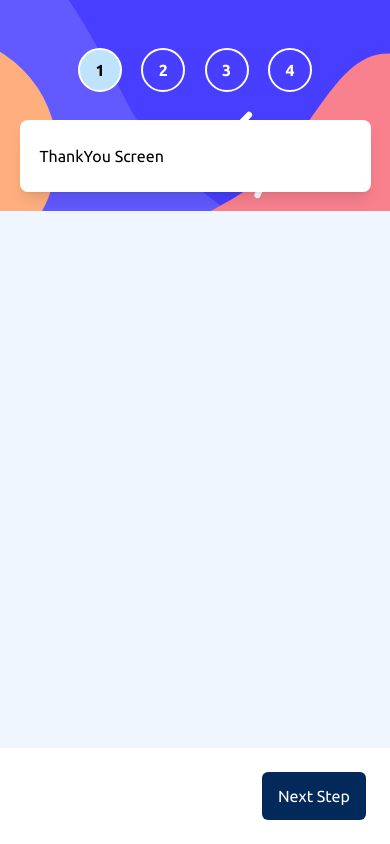
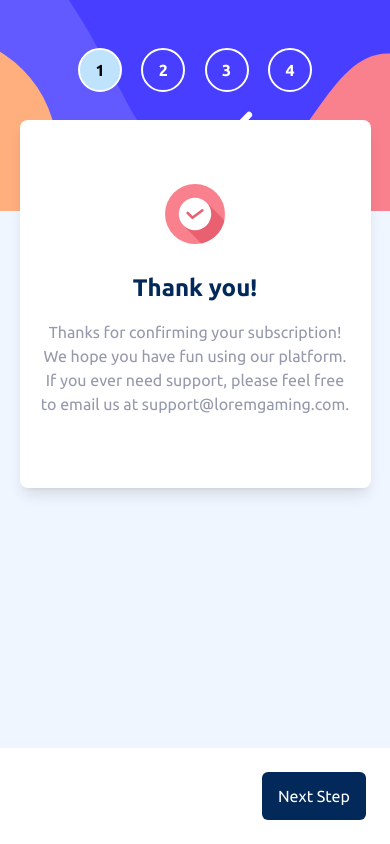
Before and after one commit to Di-void/multi-step-form, a React (Vite) app: page / in a window 390 px wide. Built offline with nearby package versions, Linux system fonts and the light colour scheme.

Commit message:
feat: complete thank-you screen and complete implementing all mobile ui

```diff
--- a/src/components/Icons/ThankYou.tsx
+++ b/src/components/Icons/ThankYou.tsx
@@ -1,9 +1,11 @@
-const ThankYou = () => {
+import type { IconProps } from "./Arcade";
+
+const ThankYou = ({ height = 40, width = 40 }: IconProps) => {
   return (
     <svg
       xmlns="http://www.w3.org/2000/svg"
-      width="80"
-      height="80"
+      width={width}
+      height={height}
       viewBox="0 0 80 80"
     >
       <g fill="none">
--- a/src/views/Screens/ThankYou.tsx
+++ b/src/views/Screens/ThankYou.tsx
@@ -1,5 +1,21 @@
-const ThankYou = () => {
-  return <div>ThankYou Screen</div>;
+import { ThankYou } from "@/components/Icons";
+
+const Thanks = () => {
+  return (
+    <div>
+      <header className="mx-auto mt-10 mb-4 w-fit flex flex-col gap-7 justify-between items-center">
+        <ThankYou height={60} width={60} />
+
+        <h1 className="font-bold text-2xl text-marine-blue">Thank you!</h1>
+      </header>
+
+      <p className="text-cool-gray text-center mb-12">
+        Thanks for confirming your subscription! We hope you have fun using our
+        platform. If you ever need support, please feel free to email us at
+        support@loremgaming.com.
+      </p>
+    </div>
+  );
 };
 
-export default ThankYou;
+export default Thanks;
```
